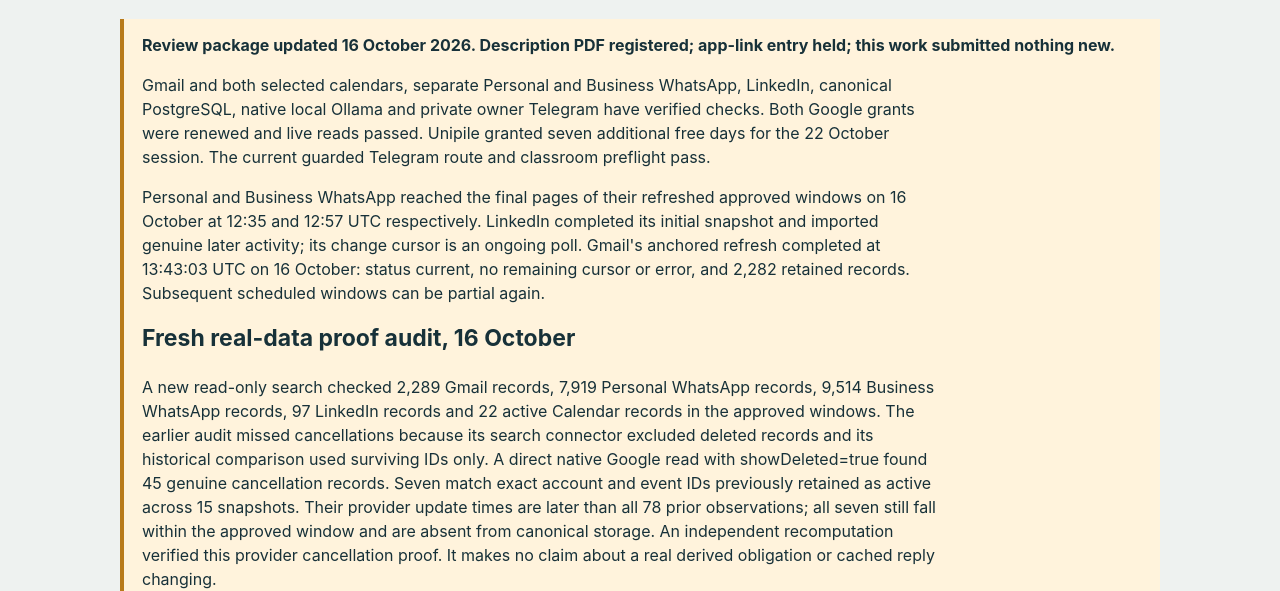
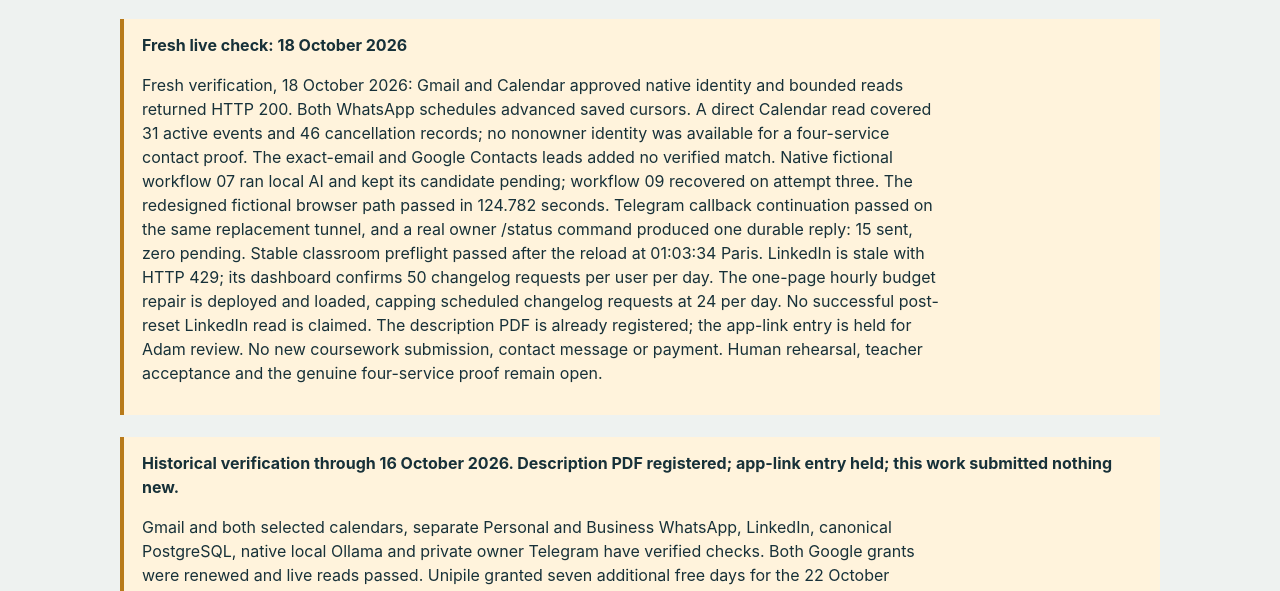
Before and after one commit to Azzbee/Tend-n8n, a website: page Review.html in a window 1280 px wide. Shown: the part 207-798 px from the top of the page. Drawn offline with Linux system fonts and the light colour scheme.

Commit message:
Update Tend review with fresh proof, quota recovery and dark demo

```diff
--- a/Review.html
+++ b/Review.html
@@ -158,10 +158,34 @@
       quoted promise. It stays pending until the owner confirms it. This package
       sends nothing to a contact.
     </p>
+    <div class="warning" id="fresh-review">
+      <strong>Fresh live check: 18 October 2026</strong>
+      <p>
+        Fresh verification, 18 October 2026: Gmail and Calendar approved native
+        identity and bounded reads returned HTTP 200. Both WhatsApp schedules
+        advanced saved cursors. A direct Calendar read covered 31 active events
+        and 46 cancellation records; no nonowner identity was available for a
+        four-service contact proof. The exact-email and Google Contacts leads
+        added no verified match. Native fictional workflow 07 ran local AI and
+        kept its candidate pending; workflow 09 recovered on attempt three. The
+        redesigned fictional browser path passed in 124.782 seconds. Telegram
+        callback continuation passed on the same replacement tunnel, and a real
+        owner /status command produced one durable reply: 15 sent, zero pending.
+        Stable classroom preflight passed after the reload at 01:03:34 Paris.
+        LinkedIn is stale with HTTP 429; its dashboard confirms 50 changelog
+        requests per user per day. The one-page hourly budget repair is deployed
+        and loaded, capping scheduled changelog requests at 24 per day. No
+        successful post-reset LinkedIn read is claimed. The description PDF is
+        already registered; the app-link entry is held for Adam review. No new
+        coursework submission, contact message or payment. Human rehearsal,
+        teacher acceptance and the genuine four-service proof remain open.
+      </p>
+    </div>
     <div class="warning" id="final-review">
       <strong
-        >Review package updated 16 October 2026. Description PDF registered;
-        app-link entry held; this work submitted nothing new.</strong
+        >Historical verification through 16 October 2026. Description PDF
+        registered; app-link entry held; this work submitted nothing
+        new.</strong
       >
       <p>
         Gmail and both selected calendars, separate Personal and Business
```
Also changed, not shown: Demo-guide.txt (+15 -11 lines), Specification.txt (+6 -2 lines).
